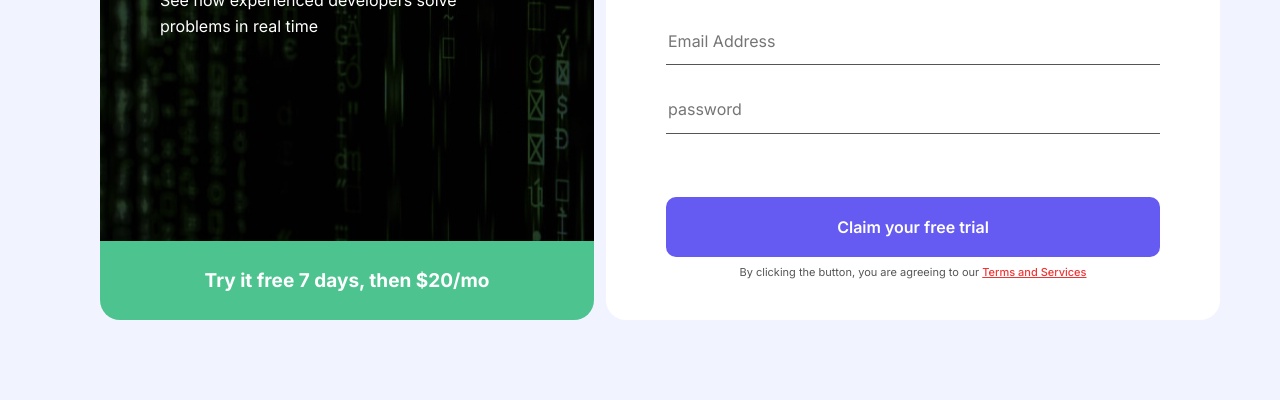
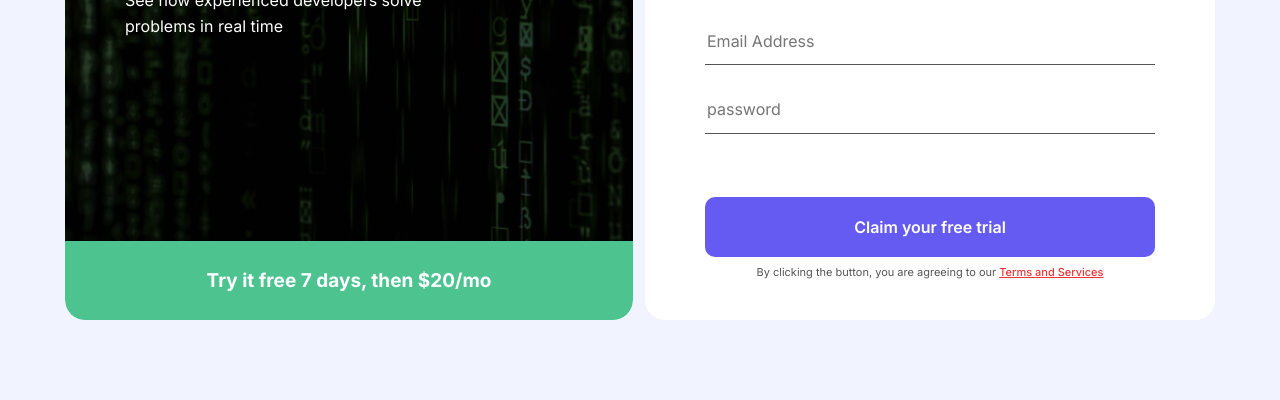
Before and after one commit to suyarkhonuzb/Intro-form, a plain HTML site: page index.html in a window 1280 px wide. Shown: the part 404-804 px from the top of the page. Drawn offline with Linux system fonts and the light colour scheme.

Commit message:
some styles have been replaced

```diff
--- a/css/styles.css
+++ b/css/styles.css
@@ -4,6 +4,8 @@
     --title-color:#000;
     --text-color: #fff;
 }
+
+/* GLOBAL */
 
 html{
     height: 100%;
@@ -18,6 +20,15 @@ body{
     margin: 0;
 }
 
+*{
+    box-sizing: border-box;
+}
+
+*::before, *::after{
+    box-sizing:inherit;
+}
+
+
 /* CONTAINER */
 .container{
     width: 100%;
@@ -30,7 +41,7 @@ body{
 .main-content{
     flex-grow: 1;
     background-color: var(--body-bg);
-    padding: 80px;
+    padding: 80px 0;
 }
 
 /* HERO STYLES */
@@ -44,6 +55,7 @@ body{
     display: flex;
     flex-direction: column;
     border-radius: 20px;
+    overflow: hidden;
     color: var(--text-color);
 }
 
@@ -53,10 +65,11 @@ body{
     flex-grow: 1;
     align-items: flex-start;
     padding: 55px 60px;
-    overflow: hidden;
     background-color: #222;
     background-image: url(../images/Rectangle\ 6.jpg);
     background-repeat: no-repeat;
+    background-size: cover;
+    background-position: center center;
 }
 
 .hero-badge {
```
